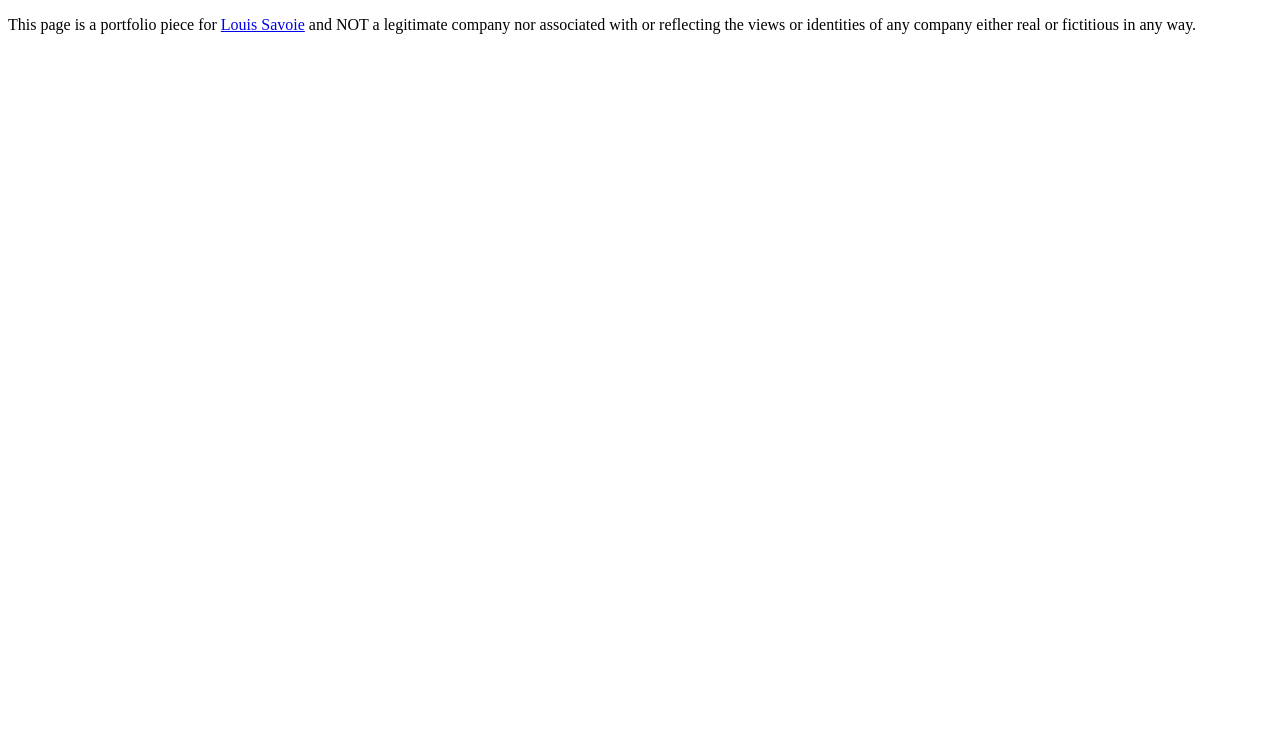
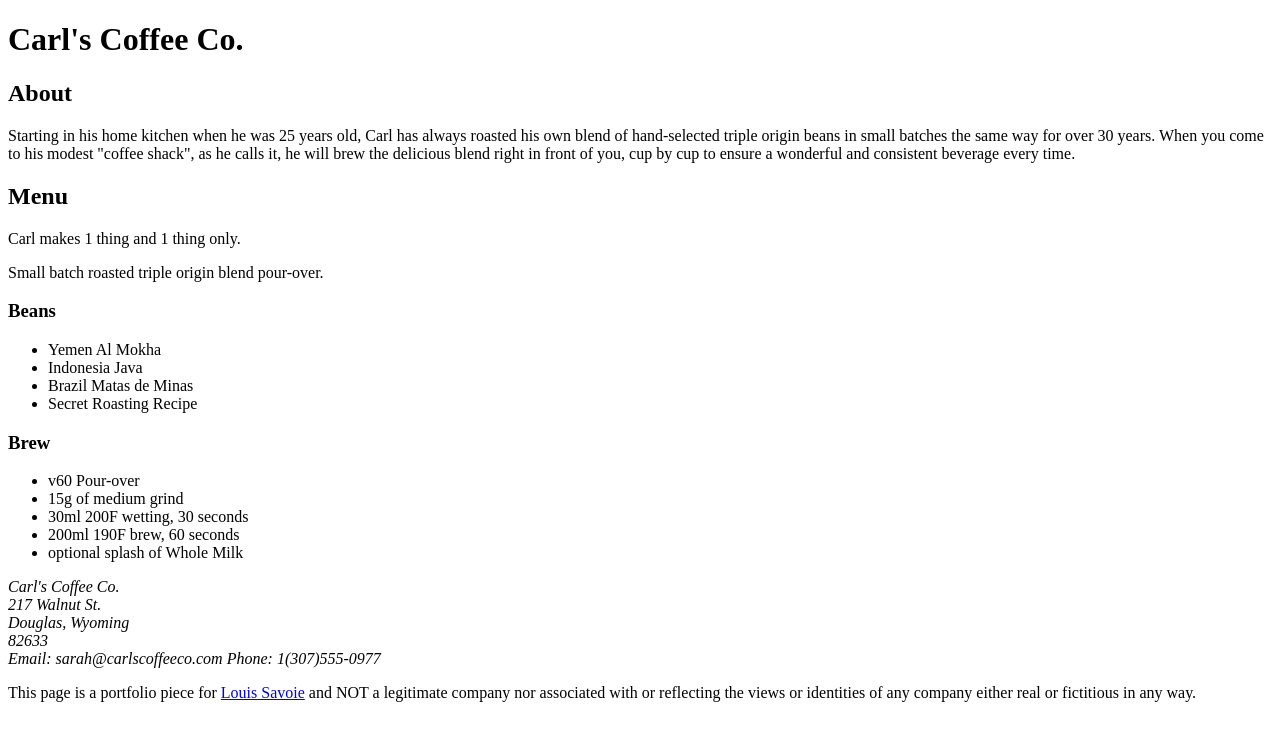
Before and after one commit to LouisSavoie/carls-coffee-co, a plain HTML site: page index.html in a window 1280 px wide. Drawn offline with Linux system fonts and the light colour scheme.

Commit message:
add html

```diff
--- a/index.html
+++ b/index.html
@@ -11,7 +11,7 @@
         <meta name="author" content="Louis Savoie">
 
         <!-- Open Graph -->
-        <meta property="og:title" content="Coffee. Drink it.">
+        <meta property="og:title" content="Large Coffee Companies hate him">
         <meta property="og:url" content="https://www.louissavoie.com/projects/carls-coffee-co/index.html">
         <meta property="og:type" content="website">
         <meta property="og:description" content="Carl's Coffee Co., Douglas, Wyoming, servers custom blend small batch roasted pour-over coffee from it's &quot;coffee shack&quot;, as it's known locally.">
@@ -19,7 +19,7 @@
 
         <!-- Twitter Card -->
         <meta name="twitter:card" content="summary">
-        <meta name="twitter:title" content="Coffee. Drink it.">
+        <meta name="twitter:title" content="He uses a Secret Coffee Roasting Recipe">
         <meta name="twitter:description" content="Carl's Coffee Co., Douglas, Wyoming, servers custom blend small batch roasted pour-over coffee from it's &quot;coffee shack&quot;, as it's known locally.">
         <meta name="twitter:url" content="https://www.louissavoie.com/projects/carls-coffee-co/index.html">
         <meta property="twitter:image" content=""> <!-- WIP -->
@@ -39,9 +39,65 @@
     </head>
     <body>
 
+        <header>
+            <h1>Carl's Coffee Co. </h1>
+        </header>
+
+        <main>
+
+            <section>
+                <h2>About</h2>
+                <p>Starting in his home kitchen when he was 25 years old, Carl has always roasted his own blend of hand-selected triple origin beans in small batches the same way for over 30 years. When you come to his modest "coffee shack", as he calls it, he will brew the delicious blend right in front of you, cup by cup to ensure a wonderful and consistent beverage every time.</p>
+            </section>
+
+            <section>
+
+                <h2>Menu</h2>
+                <p>Carl makes 1 thing and 1 thing only.</p>
+                <p>Small batch roasted triple origin blend pour-over.</p>
+
+                <section>
+                    <h3>Beans</h3>
+                    <ul>
+                        <li>Yemen Al Mokha</li>
+                        <li>Indonesia Java</li>
+                        <li>Brazil Matas de Minas</li>
+                        <li>Secret Roasting Recipe</li>
+                    </ul>
+                </section>
+
+                <section>
+                    <h3>Brew</h3>
+                    <ul>
+                        <li>v60 Pour-over</li>
+                        <li>15g of medium grind</li>
+                        <li>30ml 200F wetting, 30 seconds</li>
+                        <li>200ml 190F brew, 60 seconds</li>
+                        <li>optional splash of Whole Milk</li>
+                    </ul>
+                </section>
+
+            </section>
+
+        </main>
+
         <footer>
+            <section>
+                <address>
+                    Carl's Coffee Co.
+                    <br>217 Walnut St.
+                    <br>Douglas, Wyoming
+                    <br>82633
+                </address>
+                <address>
+                    Email: sarah@carlscoffeeco.com
+                    Phone: 1(307)555-0977
+                </address>
+            </section>
             <p>This page is a portfolio piece for <a href="https://www.louissavoie.com">Louis Savoie</a> and NOT a legitimate company nor associated with or reflecting the views or identities of any company either real or fictitious in any way.</p>
         </footer>
+
         <script src=""></script>
+
     </body>
 </html>
```
Also changed, not shown: 1 other file.
